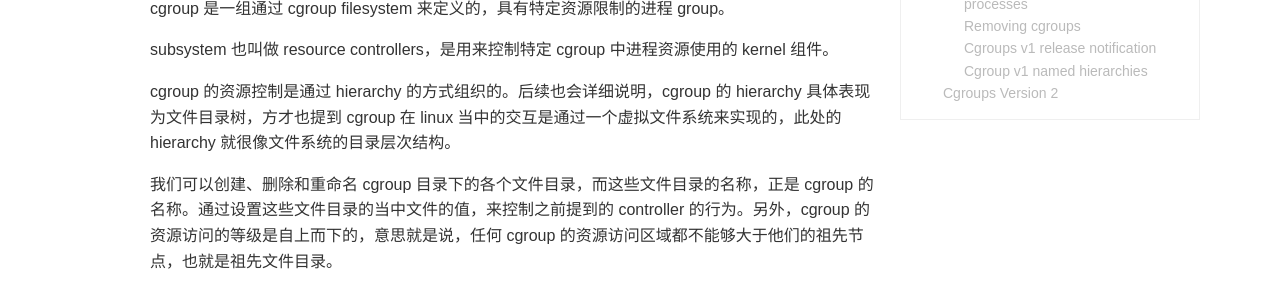
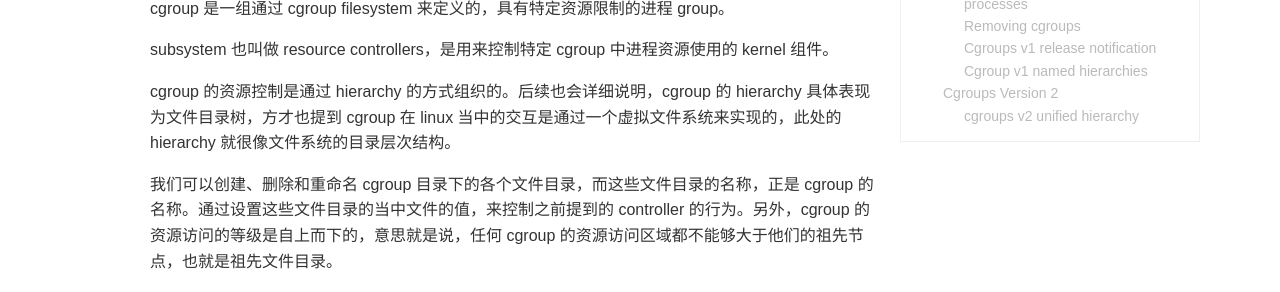
Before and after one commit to WYWAshley/WYWAshley.github.io, a Jekyll site: the page built from _posts/2019-10-28-cgroups-usage.md, in a window 1280 px wide and 900 px high, scrolled down 512 px. Shown: the part 305-597 px from the top of the window. Built offline with Jekyll 4.4.1, drawn with Linux system fonts in a browser that asks for light colours; comment, search, counter and statistics services are not loaded; some of the changed text lies outside the part shown.

Commit message:
Update 2019-10-28-cgroups-usage.md

```diff
--- a/_posts/2019-10-28-cgroups-usage.md
+++ b/_posts/2019-10-28-cgroups-usage.md
@@ -301,3 +301,5 @@ cgroup v2 的新特性如下所示，部分需要重点描述的将会在后续
 更多关于 cgroup v2 的具体信息可以参考 Linux source code 中的 [`cgroup-v2.rst`]( https://elixir.bootlin.com/linux/latest/source/Documentation/admin-guide/cgroup-v2.rst ) 文件。
 
 另外在 Linux 4.14 引入了 ***thread mode***，也会在后续当中详细说明。
+
+### cgroups v2 unified hierarchy
```
